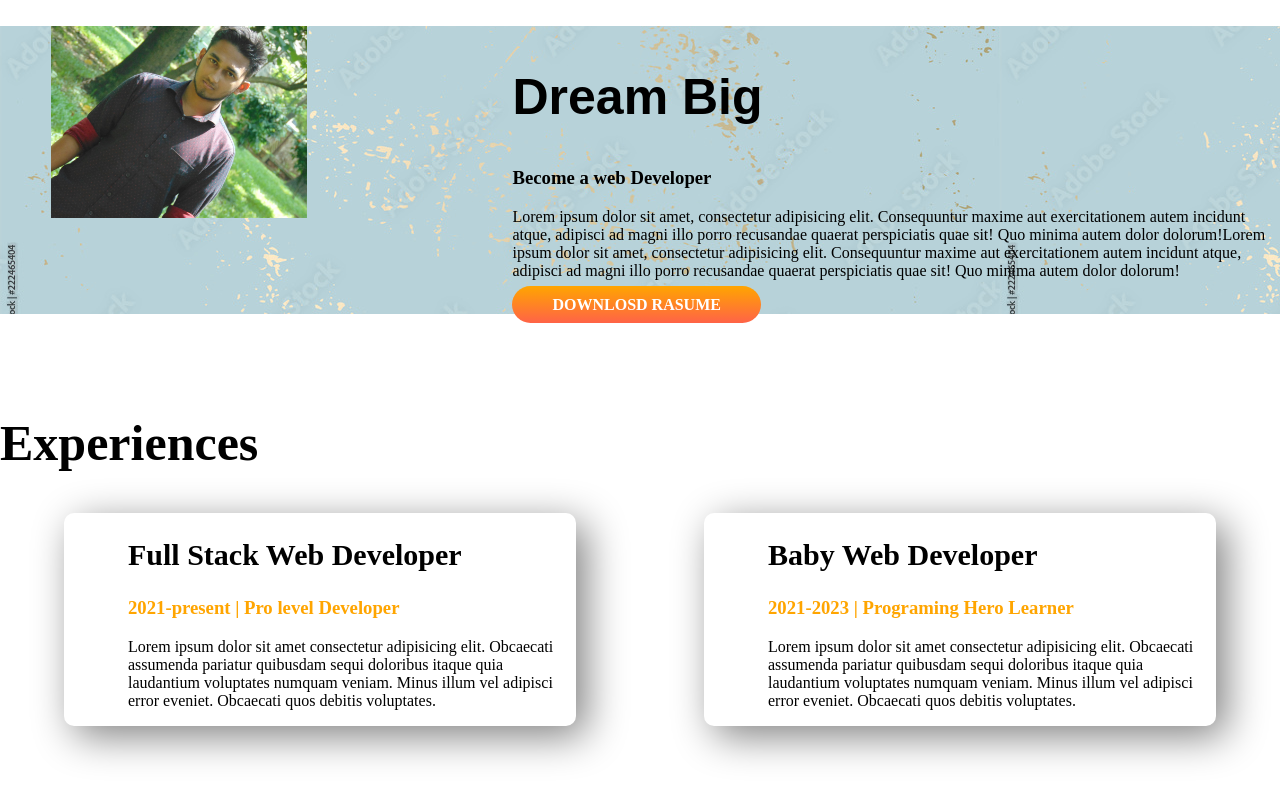
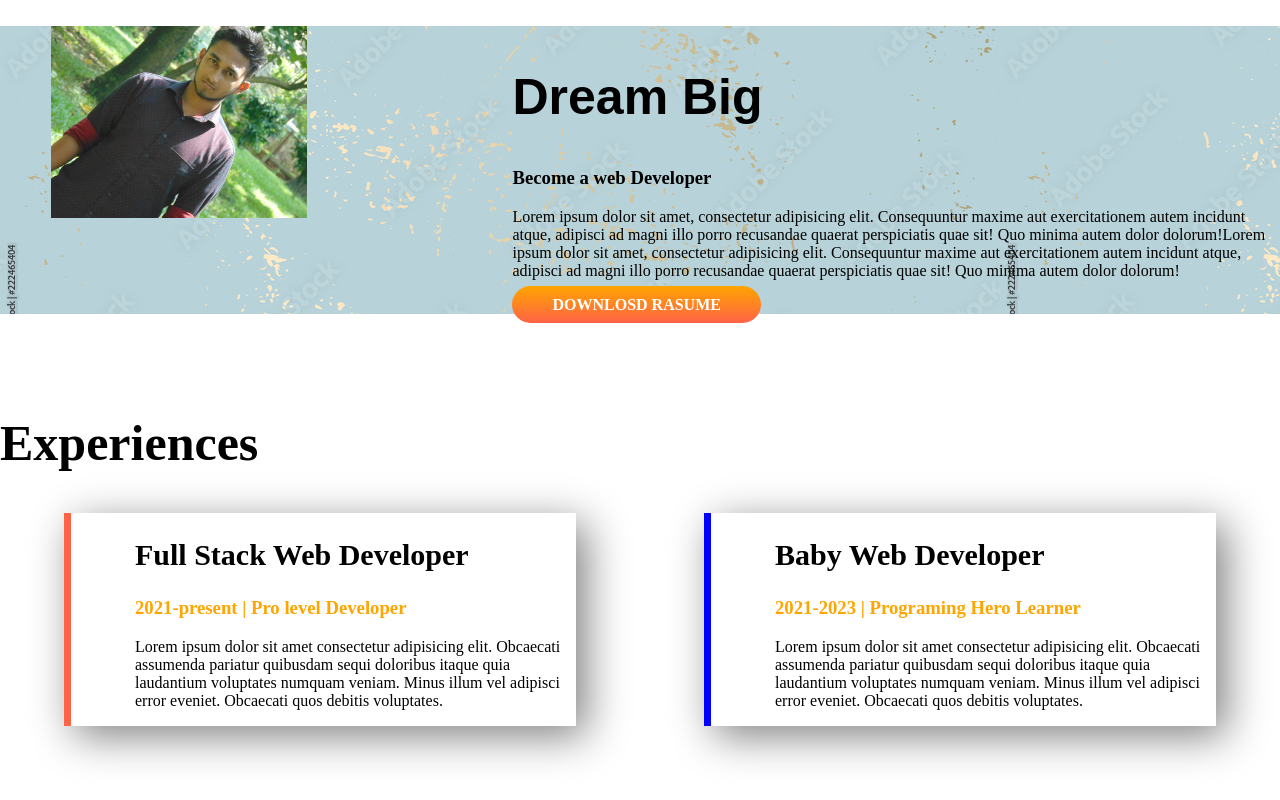
Before and after one commit to rabby005/Developer-portfolio, a plain HTML site: page 3rd-dexin.html in a window 1280 px wide. Shown: the part 703-1503 px from the top of the page. Drawn offline with Linux system fonts and the light colour scheme.

Commit message:
my change code

```diff
--- a/3rd-dexin.html
+++ b/3rd-dexin.html
@@ -36,12 +36,12 @@
     <section class="">
         <h1>Experiences</h1>
         <div class="flexable-container experance-area">
-            <div class="experance-item">
+            <div id="full-developer" class="experance-item ">
                 <h2>Full Stack Web Developer</h2>
                 <h3 class="orange-color">2021-present | Pro level Developer</h3>
                 <p>Lorem ipsum dolor sit amet consectetur adipisicing elit. Obcaecati assumenda pariatur quibusdam sequi doloribus itaque quia laudantium voluptates numquam veniam. Minus illum vel adipisci error eveniet. Obcaecati quos debitis voluptates.</p>
             </div>
-            <div class="experance-item">
+            <div id="baby-developer" class="experance-item ">
                 <h2>Baby Web Developer</h2>
                 <h3 class="orange-color">2021-2023 | Programing Hero Learner</h3>
                 <p>Lorem ipsum dolor sit amet consectetur adipisicing elit. Obcaecati assumenda pariatur quibusdam sequi doloribus itaque quia laudantium voluptates numquam veniam. Minus illum vel adipisci error eveniet. Obcaecati quos debitis voluptates.</p>
--- a/3rd-style.css
+++ b/3rd-style.css
@@ -42,10 +42,17 @@ body{
     /* background-image: url(/images/f2.jpg); */
 }
 .experance-item{
-    border-radius: 10px;
+    /* border-radius: 10px; */
     width: 40%;
     margin-left: 5%;
     margin-right: 5%;
     padding-left: 5%;
     box-shadow: 10px 10px 40px gray;
+    /* border-left: 7px solid blue; */
 }
+#full-developer{
+    border-left: 7px solid tomato;
+}
+#baby-developer{
+    border-left: 7px solid blue;
+}
```
